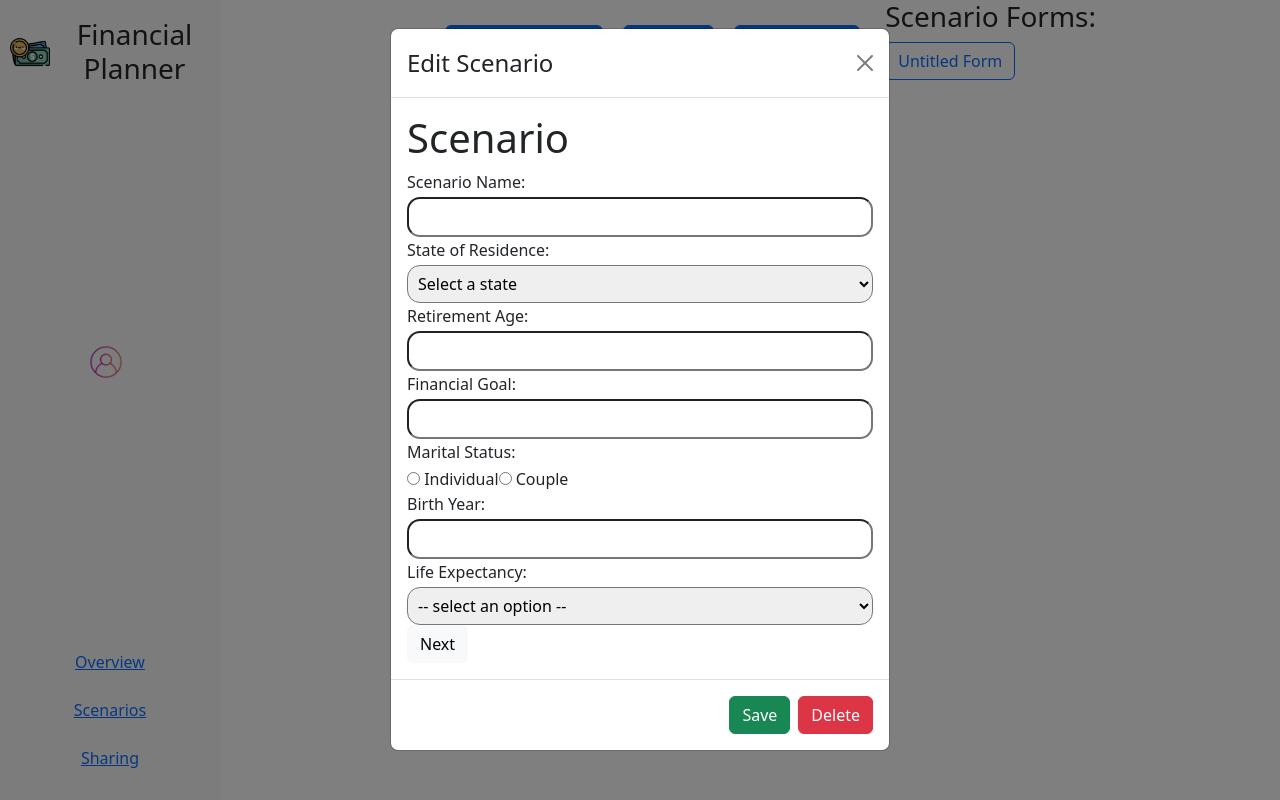
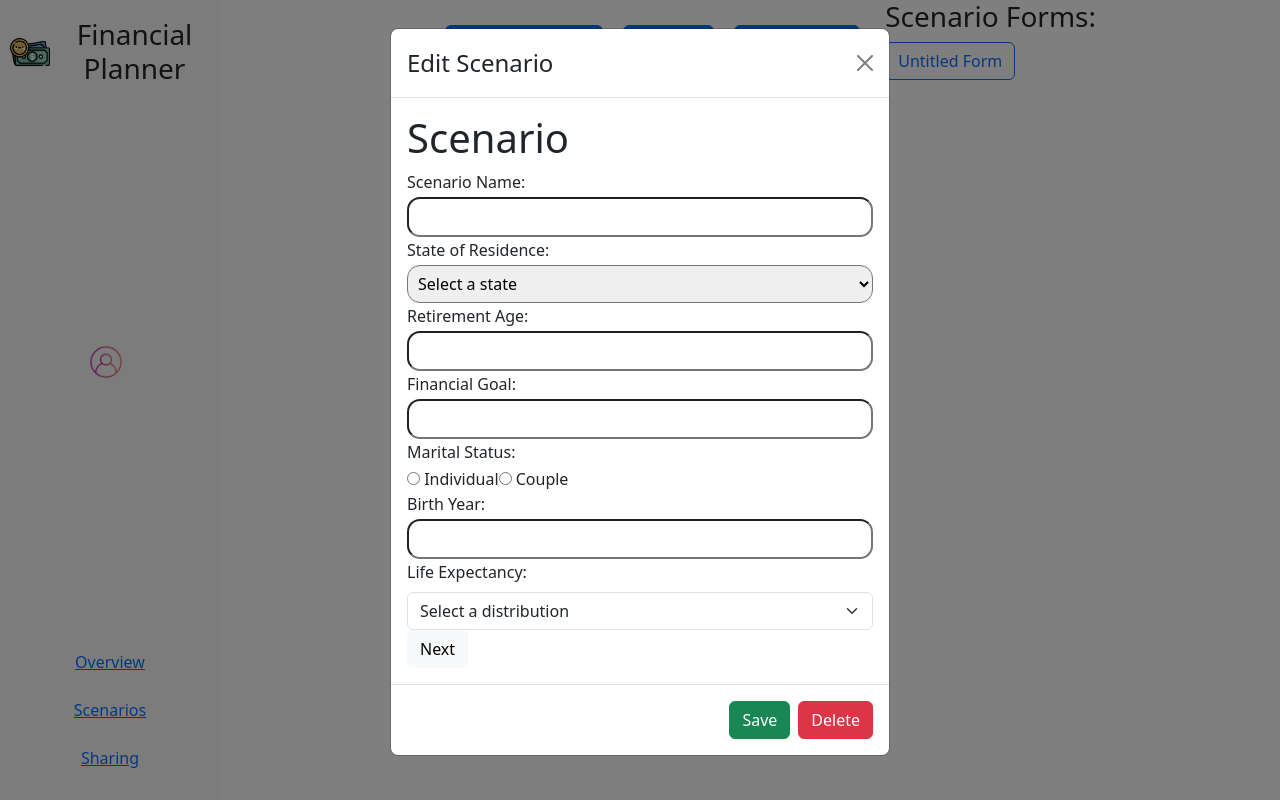
Before and after one commit to Darim7/FinancialMusketeers, a React (Create React App) app in the folder frontend/: page /scenarios in a window 1280 px wide. Both pictures are taken after a click on the button "+ Create New". Built offline with nearby package versions, Linux system fonts and the light colour scheme.

Commit message:
Fixed life expectancy storage

```diff
--- a/frontend/src/components/DistributionForm.tsx
+++ b/frontend/src/components/DistributionForm.tsx
@@ -1,7 +1,7 @@
 /******************** Distribution Form ***********************************/
 const DistributionForm = ({name, text, field, distribution, handleChange}:any) => {
 
-  // console.log(distribution); // Debugging log
+  console.log(distribution.type); // Debugging log
 
   return (
       <>
--- /dev/null
+++ b/frontend/src/components/LifeExpectancyForm.tsx
@@ -0,0 +1,71 @@
+import Form from 'react-bootstrap/Form';
+import DistributionForm from './DistributionForm';
+/******************** Distribution Form ***********************************/
+
+const LifeExpectancyForm = ({text, distribution, handleChange, index}:any) => {
+
+    return (
+        <>
+        <div>
+            <Form.Label>{text}</Form.Label>
+            <Form.Select name={'type'} value={distribution.type} onChange={(e) => handleChange(e, index)}>
+                <option>Select a distribution</option>
+                <option value="fixed">fixed</option>
+                <option value="normal">normal</option>
+                <option value="uniform">uniform</option>
+            </Form.Select>
+            { distribution.type === 'fixed' && (
+                <div className='fixed-disribution'>
+                    <Form.Control
+                        type='number'
+                        name='value'
+                        value={distribution.value}
+                        placeholder='Enter the fixed value'
+                        onChange={(e) => handleChange(e, index)}
+                    />
+                </div>
+            )}
+            { distribution.type === 'normal' && (
+                <div className='normal-distribution'>
+                    <Form.Control
+                        type='number'
+                        name='mean'
+                        value={distribution.mean}
+                        placeholder='Enter the mean'
+                        onChange={(e) => handleChange(e,index)}
+                    />
+                    <Form.Control
+                        type='number'
+                        name='std'
+                        value={distribution.std}
+                        placeholder='Enter the standard deviation'
+                        onChange={(e) => handleChange(e,index)}
+                    />
+                </div>
+            )}
+            {distribution.type === 'uniform' && (
+                <div className='uniform-distribution'>
+
+                    <Form.Control
+                        type='number'
+                        name='lower'
+                        value={distribution.lower}
+                        placeholder='Enter the lower value'
+                        onChange={(e) => handleChange(e,index)}
+                    />
+
+                    <Form.Control
+                        type='number'
+                        name='upper'
+                        value={distribution.upper}
+                        placeholder='Enter the upper value'
+                        onChange={(e) => handleChange(e,index)}
+                    />
+                </div>
+            )}
+        </div>
+        </>
+      );
+  }
+
+  export default LifeExpectancyForm;
--- a/frontend/src/components/scenarioData.tsx
+++ b/frontend/src/components/scenarioData.tsx
@@ -12,6 +12,7 @@ import Page1 from './page1';
 import EventForm from './EventForm';
 import InvestmentForm from './InvestmentForm';
 import InvestmentCaseForm from './InvestmentCaseForm';
+import LifeExpectancyForm from './LifeExpectancyForm';
 
 function CreateScenario({formInfo, saveForms, userEmail}: any) {
 
@@ -25,8 +26,7 @@ function CreateScenario({formInfo, saveForms, userEmail}: any) {
     residenceState: '',
     retirementAge : '',
     financialGoal: '',
-    lifeExpectancy: [{type:""}],
-    lifeExpectancySpouse: {type:""},
+    lifeExpectancy: [{type:""}, {type: ""}] as any[],
     maritalStatus: '',
     birthYears: ['', ''] as string[],
     birthYear1: '',
@@ -60,8 +60,7 @@ function CreateScenario({formInfo, saveForms, userEmail}: any) {
       residenceState: formInfo.residenceState || '',
       retirementAge: formInfo.retirementAge || '',
       financialGoal: formInfo.financialGoal || '',
-      lifeExpectancy: formInfo.lifeExpectancy || {type:""},
-      lifeExpectancySpouse: formInfo.lifeExpectancy || {type:""},
+      lifeExpectancy: formInfo.lifeExpectancy || [{type:""}, {type:""}],
       maritalStatus: formInfo.maritalStatus || '',
       birthYears: formInfo.birthYears || [],
       birthYear1: formInfo.birthYear1 || '',
@@ -900,6 +899,30 @@ function CreateScenario({formInfo, saveForms, userEmail}: any) {
     );
   };
 
+  const handleLifeExpectancyChange = (e:React.ChangeEvent<any>, index: number) => {
+    const {name, value} = e.target;
+
+    console.log(name, value);
+
+    //user is selecting a new type
+    setValues(prev => {
+      const updatedLifeExpectancy = [...prev.lifeExpectancy];
+      if (!updatedLifeExpectancy[index]) {
+        updatedLifeExpectancy[index] = { type: '' }; // Initialize if it doesn't exist
+      }
+      if (name === 'type') {
+        updatedLifeExpectancy[index] = { type: value }; // Clear other fields when type changes
+      } else {
+        updatedLifeExpectancy[index] = {
+          ...updatedLifeExpectancy[index],
+          [name]: parseInt(value), // Handle empty input
+        };
+      }
+      return { ...prev, lifeExpectancy: updatedLifeExpectancy };
+    })
+  }
+
+
 
   const handleInvestmentDistributionChange = (e: React.ChangeEvent<any>, field: string) => {
     const { name, value } = e.target
@@ -1116,11 +1139,10 @@ function CreateScenario({formInfo, saveForms, userEmail}: any) {
       RothConversionStrategy: conversionItems
     }));
   }
-
+  {console.log(values.lifeExpectancy[0])}
   return (
     <div className="create-scenario">
       <h1>Scenario</h1>
-
       <form>
 
       {formStep === 1 && (
@@ -1128,10 +1150,10 @@ function CreateScenario({formInfo, saveForms, userEmail}: any) {
         <Page1 values={values} setValues={setValues} states={states} handleChanges={handleChanges} index={0} />
 
        {/* TODO: Life Expectancy is optional, if user no input, default is 80 */}
-       <DistributionForm name={'lifeExpectancy'} field={'lifeExpectancy'} text="Life Expectancy:" distribution={values.lifeExpectancy} handleChange={handleMainDistributionChange} />
-
+       {/* <DistributionForm name={'lifeExpectancy'} field={'lifeExpectancy'} text="Life Expectancy:" distribution={values.lifeExpectancy[0]} handleChange={handleLifeExpectancyChange} index={0} /> */}
+       <LifeExpectancyForm text={"Life Expectancy:"} distribution={values.lifeExpectancy[0]} handleChange={handleLifeExpectancyChange} index={0}/>
        {values.maritalStatus === "couple" ? (
-        <DistributionForm name={'lifeExpectancySpouse'} field={'lifeExpectancySpouse'} text="Life Expectancy of Spouse:" distribution={values.lifeExpectancySpouse} handleChange={handleMainDistributionChange} />
+        <LifeExpectancyForm text={"Life Expectancy of Spouse: "} distribution={values.lifeExpectancy[1]} handleChange={handleLifeExpectancyChange} index={1} />
        ): null}
 
        <Button variant='light' onClick={handleNext}>Next</Button>
```
